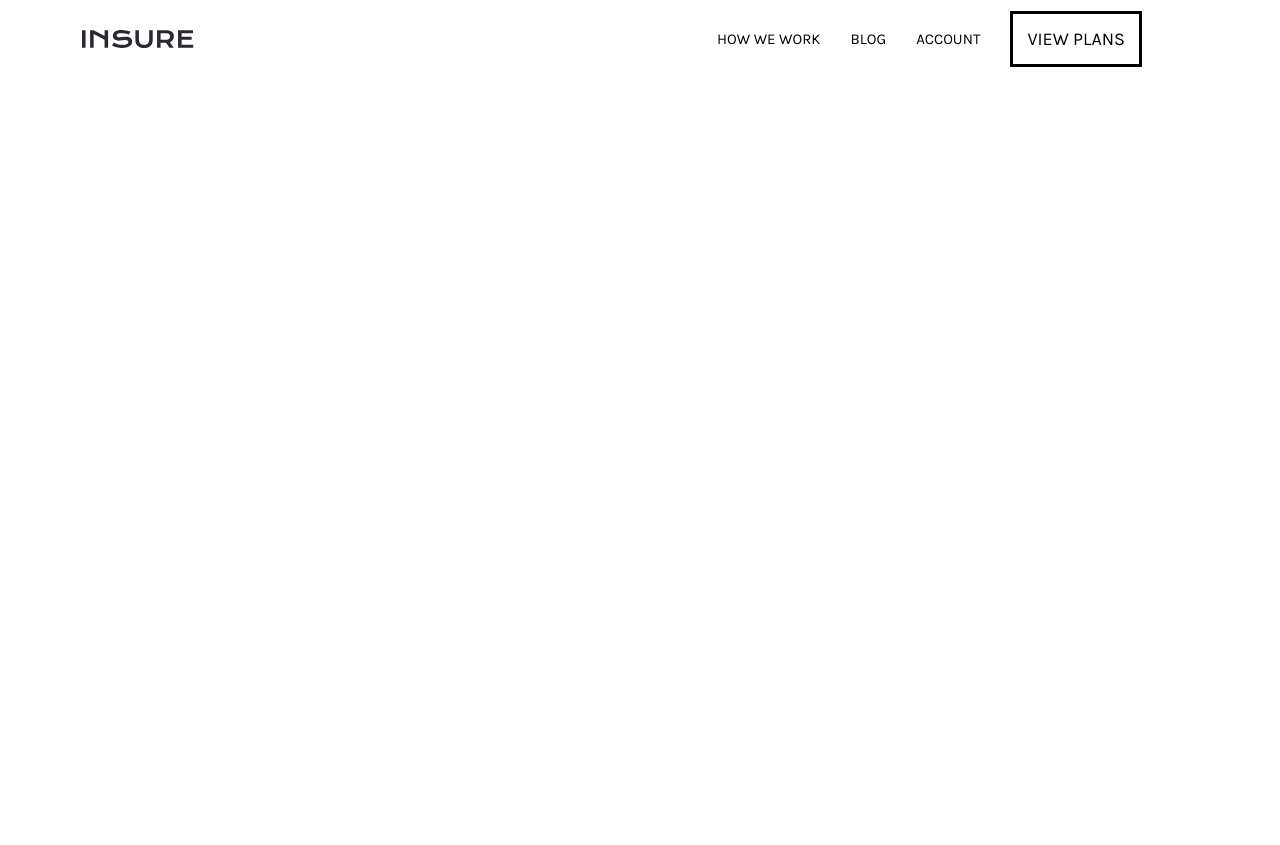
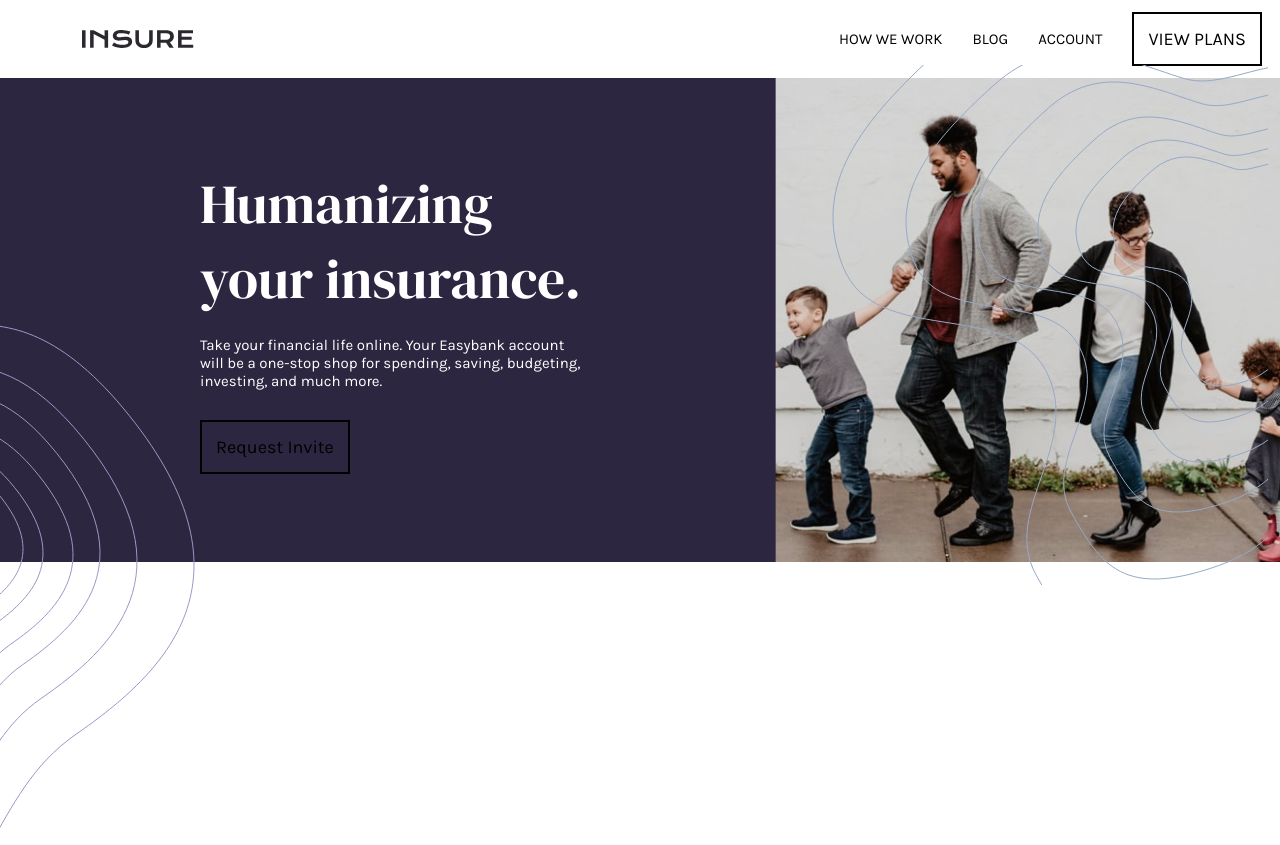
Before and after one commit to musty4real2/insuredDesign, a plain HTML site: page index.html in a window 1280 px wide. Before the commit the page ends 800 px from the top, so only its background shows below. Drawn offline with Linux system fonts and the light colour scheme.

Commit message:
banner picture addition

```diff
--- a/index.html
+++ b/index.html
@@ -28,13 +28,34 @@
                     <li><a href="#contact">ACCOUNT</a></li>
                     <li><button class="invite-btn">VIEW PLANS</button></li>
                 </ul>
+            </nav>
+        </header>
+        <main>
+            <section class="home" id="home">
+
+                <div class="home-img-box">
+                    <div class="topright"></div>
+                    <img src="images/image-intro-desktop.jpg" alt="mockups" class="home-img" width="100%"/>
+                </div>
+                <div class="wrapper">
+                    <div class="bottomleft"></div>
+                    <h1 class="home-title">
+                        Humanizing <br />
+                        your insurance.
+                    </h1>
+                    <p class="home-text">
+                        Take your financial life online. Your Easybank account <br />
+                        will be a one-stop shop for spending, saving, <br />
+                        budgeting, investing, and much more.
+                    </p>
+                    <button class="invite-btn">Request Invite</button>
+                </div>
+            </section>
+        </main>
 
 
-            </nav>
-        </header>
-
     </div>
-<script src="script.js"></script>
+    <script src="script.js"></script>
 </body>
 
 </html>
--- a/mediaquery.css
+++ b/mediaquery.css
@@ -92,21 +92,21 @@
 
     .home-img-box {
         width: 55%;
-        background: url(images/bg-intro-desktop.svg) no-repeat bottom left;
+        background: no-repeat bottom left;
         background-size: 150%;
         margin: 0;
         padding: 0;
     }
 
     .home-img-box .home-img {
-        width: 75%;
+        width: 58%;
         transform: translate(250px, -10px) scale(1.3);
         aspect-ratio: unset;
     }
 
     .home .wrapper {
-        width: 45%;
-        padding-left: 20px;
+        width: 40%;
+        padding-left: 120px;
     }
 
     .home-title {
@@ -124,7 +124,8 @@
     }
 
     .wrapper {
-        margin-left: 4rem;
+        margin-left: 5rem;
+        height: fit-content;
     }
 
     .wrapper .invite-btn {
--- a/style.css
+++ b/style.css
@@ -38,11 +38,11 @@ li {
 
 a {
     text-decoration: none;
-    color:black;
+    color: black;
 }
 
 button {
-    border: 3px solid black;
+    border: 2px solid black;
     background: none;
     font: inherit;
     cursor: pointer;
@@ -52,7 +52,6 @@ button {
 .container {
     max-width: 1440px;
     margin: auto;
-    background: blueviolet;
 }
 
 header {
@@ -75,7 +74,8 @@ header {
     display: flex;
     flex-direction: column;
     gap: 4px;
-    padding: 0 20px;
+    padding: 8px 40px;
+    height: 30px;
 }
 
 .navbar-toggle-btn span {
@@ -117,11 +117,6 @@ header {
     /* margin-right: 150px; */
 }
 
-.navbar-nav li:nth-last-child(1){
-    margin-right: 120px;
-
-}
-
 .navbar-nav a {
     color: var(--Dark--Violet);
     display: block;
@@ -133,3 +128,82 @@ header {
     box-shadow: 0 0 100px 100px hsla(233, 26%, 24%, 0.2);
     pointer-events: all;
 }
+
+main {
+    overflow: hidden;
+}
+
+.home {
+    background: var(--Dark--Violet);
+    color: var(--White);
+    padding-bottom: 70px;
+}
+
+.home-img-box {
+    background: url(images/bg-pattern-intro-right-desktop.svg) no-repeat top;
+    background-size: cover;
+    padding: 0 15px;
+    margin-bottom: 40px;
+}
+
+.home-img-box home-img {
+    aspect-ratio: 1/1;
+    object-fit: cover;
+    object-position: bottom;
+}
+
+.home-title {
+    font-family: 'DM Serif Display', serif;
+    font-size: 40px;
+    font-weight: 400;
+    color: var(--White);
+    margin-bottom: 20px;
+    padding: 0 20px;
+    text-align: center;
+}
+
+.home-title br {
+    display: none;
+}
+
+.home-text br {
+    display: none;
+}
+
+.home-text {
+    margin: auto;
+    color: var(--Dark--Blue);
+    text-align: center;
+    font-size: 15px;
+    margin-bottom: 80px;
+    padding: 0 20px;
+}
+
+.bottomleft {
+    position: absolute;
+    background-image: url(images/bg-pattern-intro-left-desktop.svg);
+    width: 35%;
+    height: 65vh;
+    background-repeat: no-repeat;
+    bottom: 8px;
+    left: 0px;
+    font-size: 18px;
+    color: red;
+    top: 325px;
+    z-index: 999;
+}
+
+.topright {
+    position: absolute;
+    background-image: url(images/bg-pattern-intro-right-desktop.svg);
+    background-repeat: no-repeat;
+    width: 35%;
+    height: 65vh;
+    bottom: 8px;
+    right: 0px;
+    font-size: 18px;
+    color: red;
+    top: 65px;
+    z-index: 999;
+    margin-right: 0px;
+}
```
